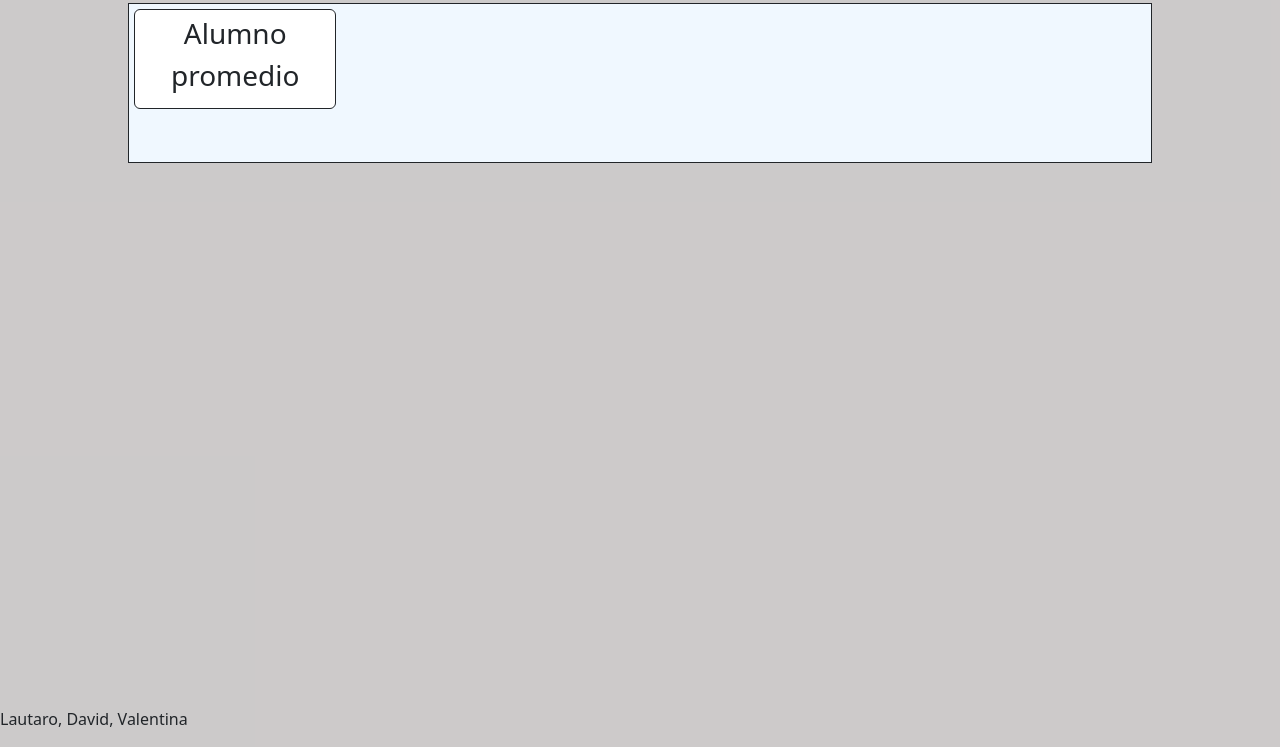
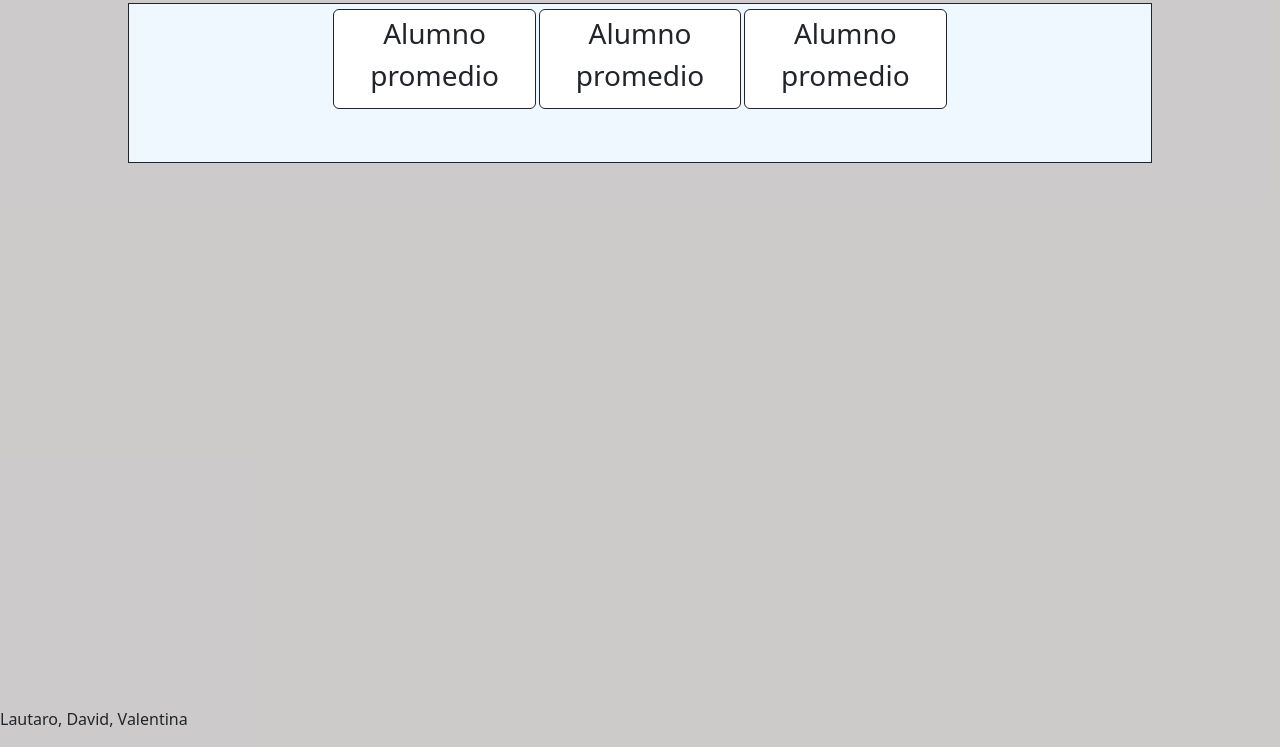
Before and after one commit to David-Adv/8-7, a plain HTML site: page index.html in a window 1280 px wide. Shown: the part 53-800 px from the top of the page. Drawn offline with nearby package versions, Linux system fonts and the light colour scheme; no server answers.

Commit message:
detalles js

```diff
--- a/estilos.css
+++ b/estilos.css
@@ -19,6 +19,7 @@
 }
 
 .box{
+    display: flex;
     width: 80%;
     height: 10rem;
     background-color: aliceblue;
@@ -26,6 +27,7 @@
     flex-wrap: wrap;
     padding: 5px;
     gap: 3px;
+    justify-content: center;
 }
 
 .box .card{
--- a/index.html
+++ b/index.html
@@ -25,6 +25,17 @@
 
                 <h3>promedio</h3>
             </article>
+            <article class="card">
+                <h3>Alumno</h3>
+
+                <h3>promedio</h3>
+            </article>
+
+            <article class="card">
+                <h3>Alumno</h3>
+
+                <h3>promedio</h3>
+            </article>
         </div>
 
 
```
